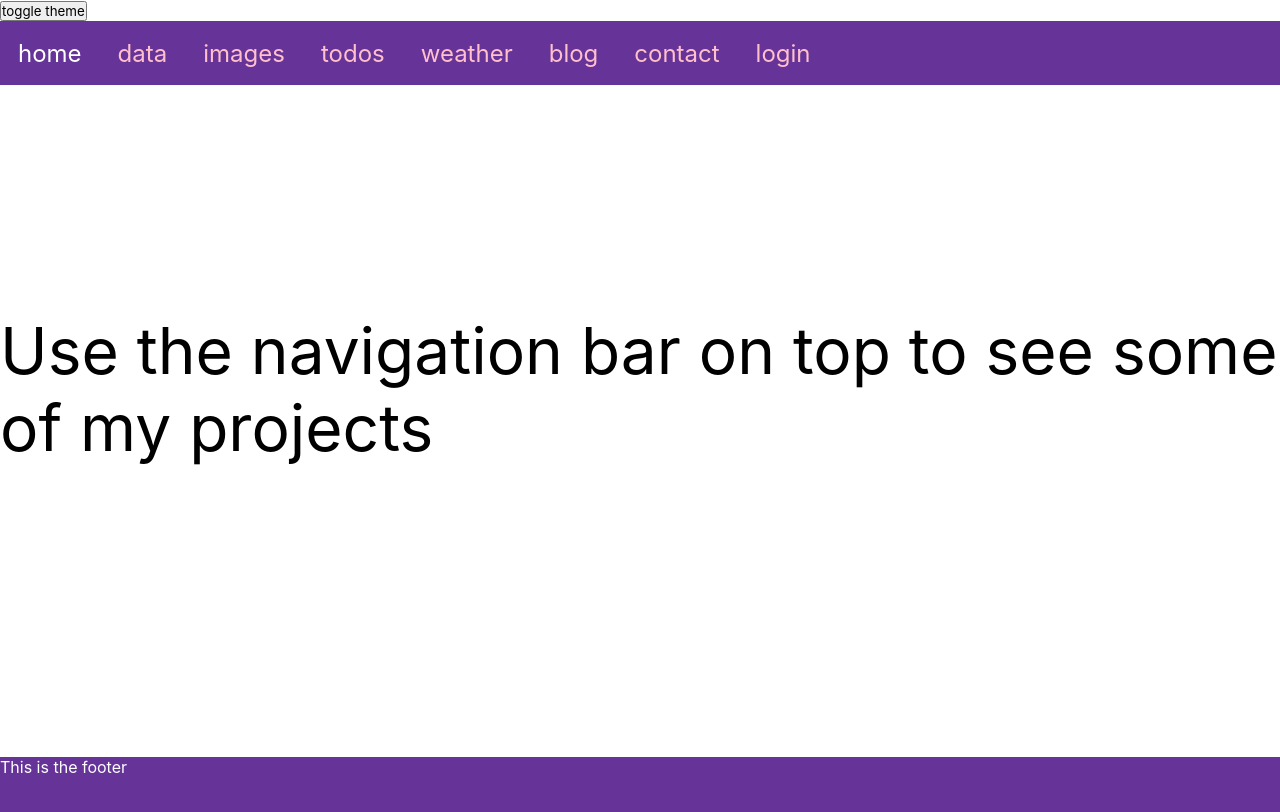
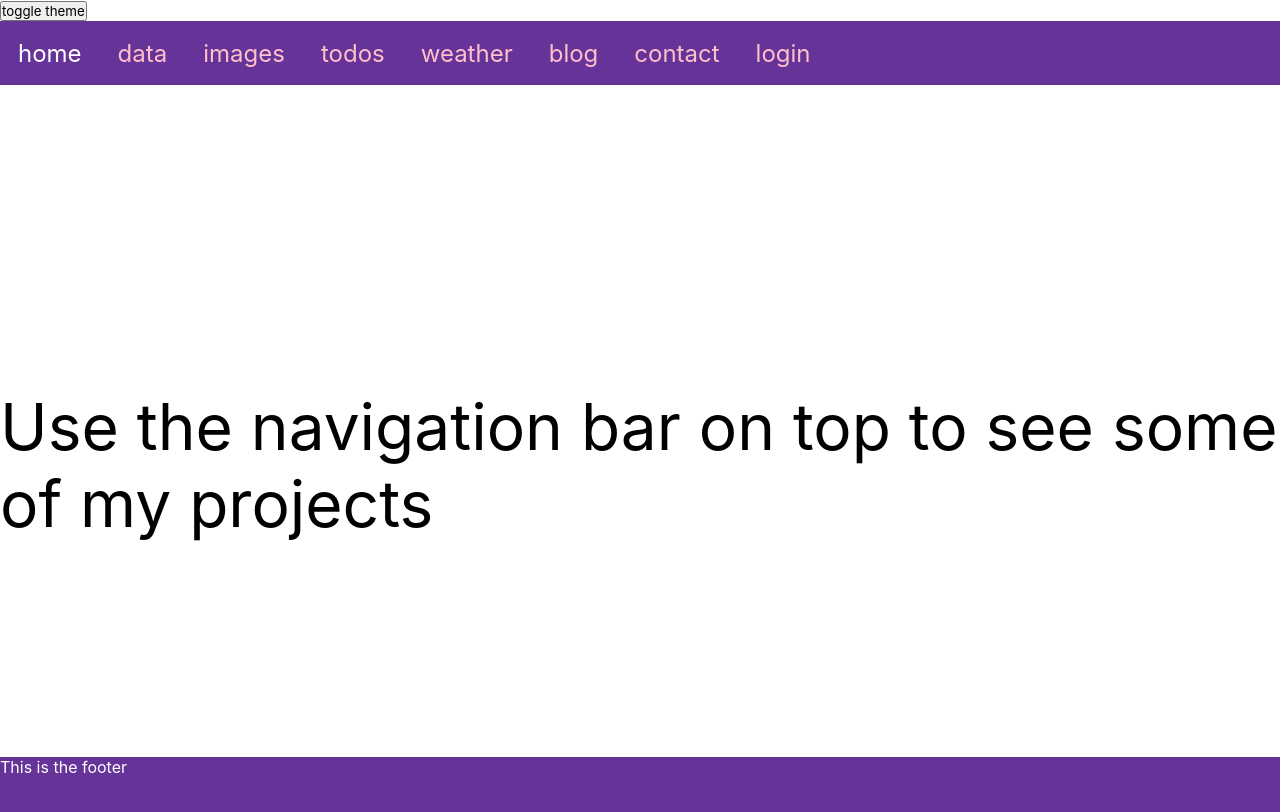
Before and after one commit to TLeobons/todoapp, a React (Create React App) app: page / in a window 1280 px wide. Shown: the top 812 px of the page. Built offline with nearby package versions, Linux system fonts and the light colour scheme; no server answers.

Commit message:
Add padding to main layout

```diff
--- a/src/components/layout.jsx
+++ b/src/components/layout.jsx
@@ -22,4 +22,5 @@ const Body = styled.body`
 const Main = styled.main`
   height: 92vh;
   background: ${props => props.theme.background};
+  padding-top: 76px;
 `
```
